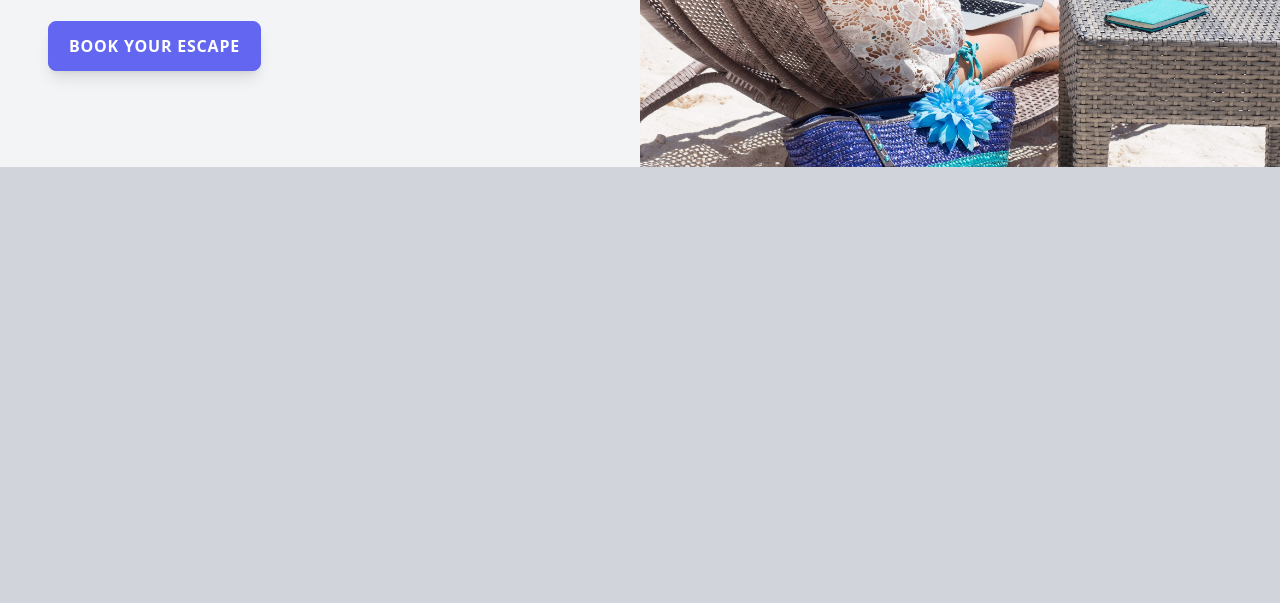
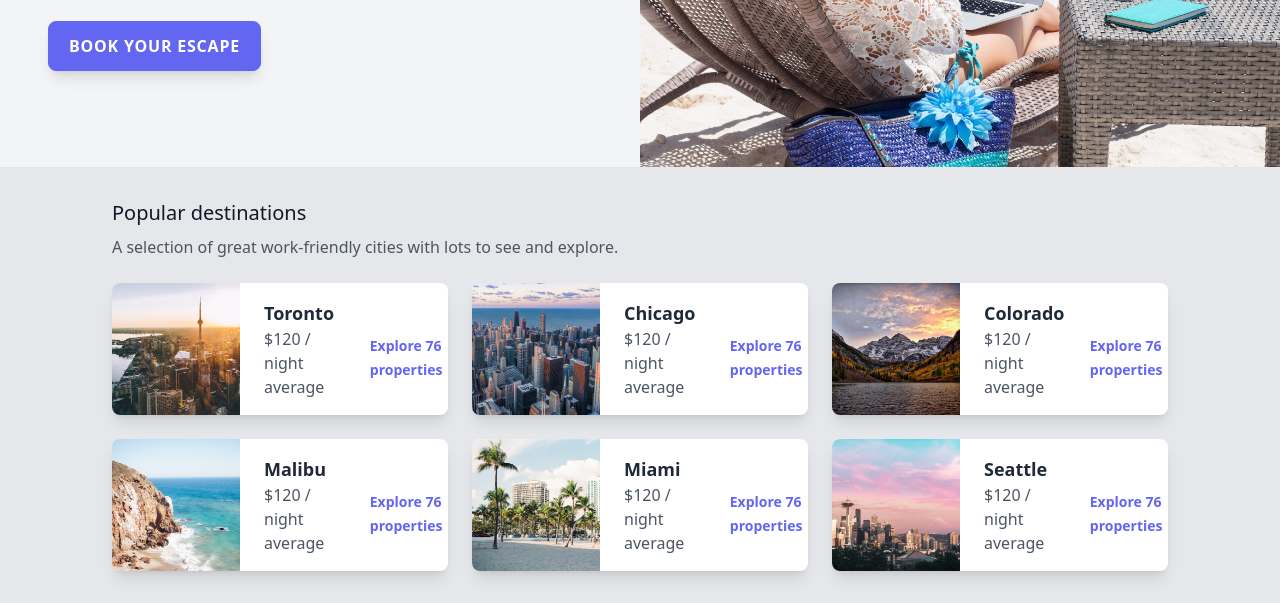
Before and after one commit to Thanujsai/tailwind-node, a website built with Vite: page index.html in a window 1280 px wide. Shown: the part 323-926 px from the top of the page. Before the commit the page ends 800 px from the top, so only its background shows below. Built offline with nearby package versions, Linux system fonts and the light colour scheme.

Commit message:
popular destinations

```diff
--- a/index.html
+++ b/index.html
@@ -6,12 +6,12 @@
     <link href="/css/tailwind.css" rel="stylesheet">
     <title>Tailwind</title>
 </head>
-<body class="bg-gray-300"><!--sm:bg-black md:bg-yellow-300 lg:bg-pink-300 xl:bg-blue-300 2xl:bg-green-300 these sizes are min width, meaning if min width is sm then bg-black, next breakpoint is if min-w is md then bg-yellow etc-->
+<body class="bg-gray-200"><!--sm:bg-black md:bg-yellow-300 lg:bg-pink-300 xl:bg-blue-300 2xl:bg-green-300 these sizes are min width, meaning if min width is sm then bg-black, next breakpoint is if min-w is md then bg-yellow etc-->
     <div class="bg-gray-100 grid lg:grid-cols-2 2xl:grid-cols-5"><!-- This grid-cols-2 looks good in large screens only since only in large screns the second div inside this div which is the image beside in visible, in small screens the 2nd div image is hidden therefore the second div will be empty-->
         <div class="px-10 py-12 max-w-md mx-auto sm:max-w-xl lg:px-12 lg:py-24 lg:max-w-full xl:mr-0 2xl:col-span-2"><!--mx-auto It horizontally centers a block-level element inside its parent container, only if the element has a fixed or constrained width (like with w-64 or max-w-md), increasing width of the div in small screens-->
             <!-- for 2xl panels i have 5 cols out of which 2cols are used for this div -->
             <div class="xl:max-w-xl">
-                <img src="img/logo.svg" alt="Logo" class="h-10">
+                <img src="img/logo-brand.svg" alt="Logo" class="h-10">
                 <img src="img/beach-work.jpg" alt="" class="mt-6 rounded-lg shadow-xl sm:h-64 sm:w-full sm:object-cover object-center lg:hidden"><!--hidden in large screens-->
                 <h1 class="mt-6 text-2xl font-bold text-gray-900 sm:mt-8 sm:text-4xl lg:text-3xl xl:text-4xl">You can work from anywhere.
                     <br class="hidden lg:inline md:inline" />
@@ -29,6 +29,94 @@
             <img class="absolute inset-0 w-full h-full object-cover object-center" src="img/beach-work.jpg" alt=""><!--block/shown in large screens-->
         </div>
     </div>
+
+    <!-- popular destinations -->
+    <div class="max-w-md sm:max-w-xl lg:max-w-6xl mx-auto px-8 lg:px-12 py-8">
+        <h2 class="text-xl text-gray-900">Popular destinations</h2>
+        <p class="mt-2 text-gray-600">A selection of great work-friendly cities with lots to see and explore.</p>
+        <div class="grid grid-rows-2" id="popular-destinations">
+            <div class="mt-6 grid gap-6 lg:grid-cols-2 xl:grid-cols-3">
+                <div class="flex items-center rounded-lg bg-white shadow-lg overflow-hidden hover:scale-105 transition-transform duration-300">
+                    <img src="/img/toronto.jpg" alt="" class="h-[132px] w-32 flex-shrink-0">
+                    <div class="px-6 py-4">
+                        <h3 class="text-lg font-semibold text-gray-800">Toronto</h3>
+                        <p class="text-gray-600">$120 / night average</p>
+                    </div>
+                    <div class="mt-4">
+                        <a href="#" class="text-indigo-500 hover:text-indigo-400 font-semibold text-sm">
+                            Explore 76 properties
+                        </a>
+                    </div>
+                </div>
+                <div class="flex items-center rounded-lg bg-white shadow-lg overflow-hidden hover:scale-105 transition-transform duration-300">
+                    <img src="/img/chicago.jpg" alt="" class="h-[132px] w-32 flex-shrink-0">
+                    <div class="px-6 py-4">
+                        <h3 class="text-lg font-semibold text-gray-800">Chicago</h3>
+                        <p class="text-gray-600">$120 / night average</p>
+                    </div>
+                    <div class="mt-4">
+                        <a href="#" class="text-indigo-500 hover:text-indigo-400 font-semibold text-sm">
+                            Explore 76 properties
+                        </a>
+                    </div>
+                </div>
+
+                <div class="flex items-center rounded-lg bg-white shadow-lg overflow-hidden hover:scale-105 transition-transform duration-300">
+                    <img src="/img/colorado.jpg" alt="" class="h-[132px] w-32 flex-shrink-0">
+                    <div class="px-6 py-4">
+                        <h3 class="text-lg font-semibold text-gray-800">Colorado</h3>
+                        <p class="text-gray-600">$120 / night average</p>
+                    </div>
+                    <div class="mt-4">
+                        <a href="#" class="text-indigo-500 hover:text-indigo-400 font-semibold text-sm">
+                            Explore 76 properties
+                        </a>
+                    </div>
+                </div>
+            </div>
+
+            <div class="mt-6 grid gap-6 lg:grid-cols-2 xl:grid-cols-3">
+                <div class="flex items-center rounded-lg bg-white shadow-lg overflow-hidden hover:scale-105 transition-transform duration-300">
+                    <img src="/img/malibu.jpg" alt="" class="h-[132px] w-32 flex-shrink-0">
+                    <div class="px-6 py-4">
+                        <h3 class="text-lg font-semibold text-gray-800">Malibu</h3>
+                        <p class="text-gray-600">$120 / night average</p>
+                    </div>
+                    <div class="mt-4">
+                        <a href="#" class="text-indigo-500 hover:text-indigo-400 font-semibold text-sm">
+                            Explore 76 properties
+                        </a>
+                    </div>
+                </div>
+                <div class="flex items-center rounded-lg bg-white shadow-lg overflow-hidden hover:scale-105 transition-transform duration-300">
+                    <img src="/img/miami.jpg" alt="" class="h-[132px] w-32 flex-shrink-0">
+                    <div class="px-6 py-4">
+                        <h3 class="text-lg font-semibold text-gray-800">Miami</h3>
+                        <p class="text-gray-600">$120 / night average</p>
+                    </div>
+                    <div class="mt-4">
+                        <a href="#" class="text-indigo-500 hover:text-indigo-400 font-semibold text-sm">
+                            Explore 76 properties
+                        </a>
+                    </div>
+                </div>
+
+                <div class="flex items-center rounded-lg bg-white shadow-lg overflow-hidden hover:scale-105 transition-transform duration-300">
+                    <img src="/img/seattle.jpg" alt="" class="h-[132px] w-32 flex-shrink-0">
+                    <div class="px-6 py-4">
+                        <h3 class="text-lg font-semibold text-gray-800">Seattle</h3>
+                        <p class="text-gray-600">$120 / night average</p>
+                    </div>
+                    <div class="mt-4">
+                        <a href="#" class="text-indigo-500 hover:text-indigo-400 font-semibold text-sm">
+                            Explore 76 properties
+                        </a>
+                    </div>
+                </div>
+            </div>
+
+        </div>
+    </div>
 </body>
 </html>
 
```
Also changed, not shown: components.js (added, +12 -0 lines), popularDestinations.js (added, +44 -0 lines), img/chicago.jpg (added), img/colorado.jpg (added), img/logo-brand.svg (added), img/malibu.jpg (added), img/miami.jpg (added), img/seattle.jpg (added), img/toronto.jpg (added).
